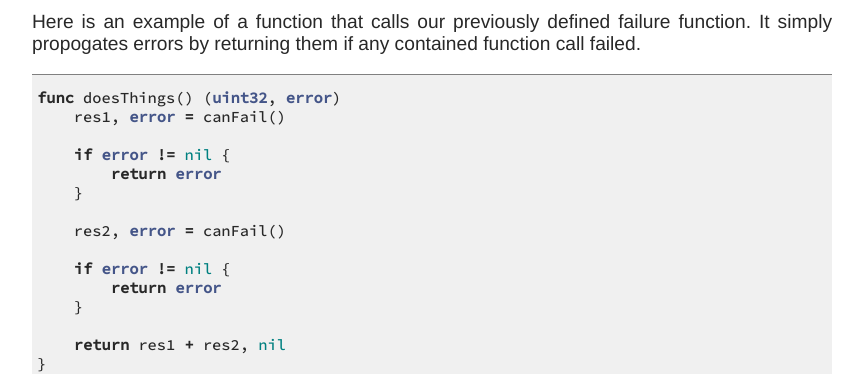
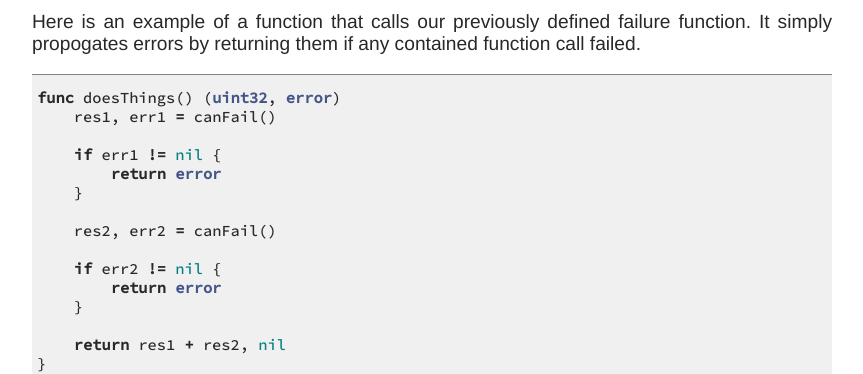
Before and after one commit to TyOverby/tyoverby.github.io, a Jekyll site: the page built from _posts/2015-05-30-rust-vs-go.md, in a window 1280 px wide and 900 px high, scrolled down 802 px. Shown: the part 153-527 px from the top of the window, without its empty margins (208-1071 px from the left). Built offline with Jekyll 4.4.1, drawn with Linux system fonts in a browser that asks for light colours; Markdown is read by kramdown in place of the engine named in the settings.

Commit message:
fix reuse of error in go post

````diff
--- a/_posts/2015-05-30-rust-vs-go.md
+++ b/_posts/2015-05-30-rust-vs-go.md
@@ -43,15 +43,15 @@ It simply propogates errors by returning them if any contained function call fai
 
 ```go
 func doesThings() (uint32, error)
-    res1, error = canFail()
+    res1, err1 = canFail()
 
-    if error != nil {
+    if err1 != nil {
         return error
     }
 
-    res2, error = canFail()
+    res2, err2 = canFail()
 
-    if error != nil {
+    if err2 != nil {
         return error
     }
 
````
